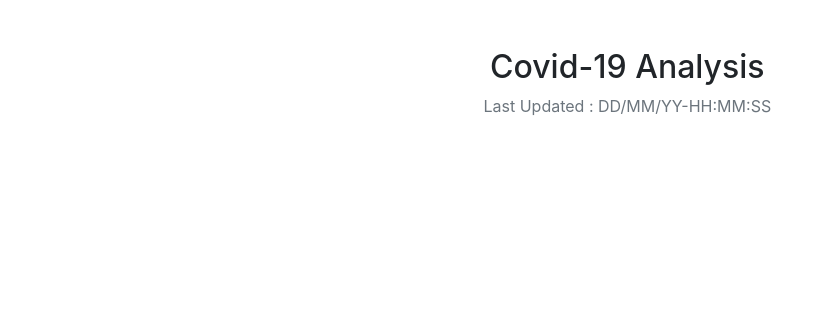
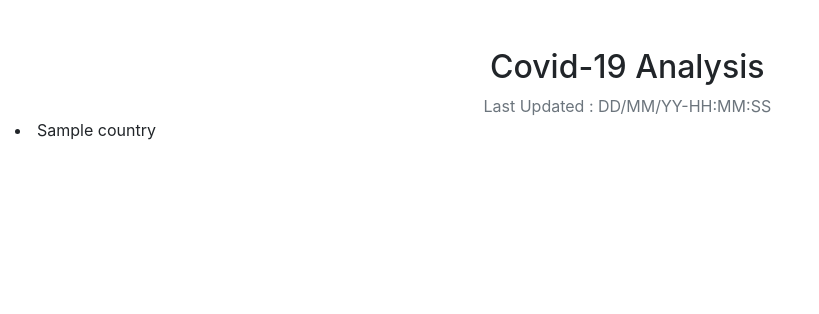
Before and after one commit to ayaankhan98/Covid-19-Analysis, a Flask app: page / in a window 1280 px wide. Shown: the top 314 px of the page, without its empty margins (0-819 px from the left). After the commit the page ends 140 px from the top, so only its background shows below. Run offline with Flask 2, Linux system fonts and the light colour scheme; a database or web service that is not in the repository returns one stand-in record (values such as "Sample title"); data that the repository does not hold is empty; some libraries are stand-ins or nearby versions.

Commit message:
Added sections for Table and graphs

```diff
--- a/application.py
+++ b/application.py
@@ -1,4 +1,3 @@
-
 from flask import Flask, render_template, jsonify
 import requests
 
@@ -32,7 +31,9 @@ def api():
 
 @app.route('/')
 def index():
-    return render_template('index.html')
+    res = requests.get('https://api.covid19api.com/summary')
+    data = res.json()
+    return render_template('index.html',data=data)
 
 
 if __name__ == "__main__":
--- a/templates/index.html
+++ b/templates/index.html
@@ -8,11 +8,14 @@
     <div class="text-muted mx-auto" style="width: 313px;" id="sub-text">
         Last Updated : DD/MM/YY-HH:MM:SS
     </div>
-    <div id = "new-deaths-bar">
-        <svg width = "700" height = "900">
-        </svg>
-        <script type="module" src="{{ url_for('static', filename='analysis.js') }}">
-        </script>
+</div>
+<div id="section-2">
+    <div id="table-section" class="col-md-6">
+       {% for country in data.Country %}
+       <li>{{ country }}</li>
+       {% endfor %}
+    </div>
+    <div id="analysis-section" class="col-md-6">
 
     </div>
 </div>
```
